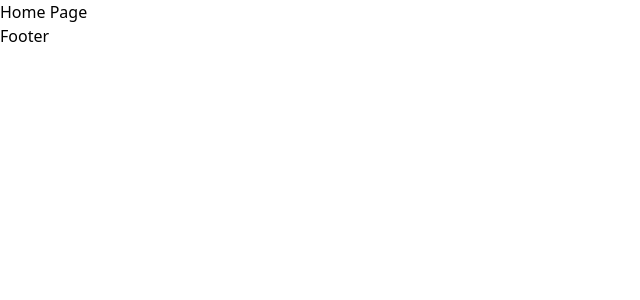
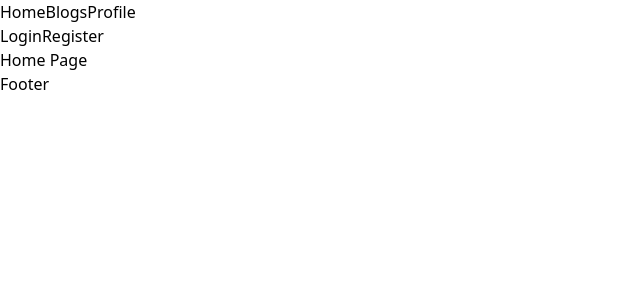
Before and after one commit to AbuPsng/Nyapin-Blog, a React (Vite) app in the folder client/: page / in a window 1280 px wide. Shown: the top 300 px of the page, without its empty margins (0-640 px from the left). Built offline with nearby package versions, Linux system fonts and the light colour scheme.

Commit message:
updating

```diff
--- a/client/src/App.jsx
+++ b/client/src/App.jsx
@@ -3,7 +3,7 @@ import HomePages from "./pages/HomePages"
 import BlogListsPage from "./pages/BlogListsPage"
 
 
-import { createBrowserRouter, RouterProvider, Route, Link, } from "react-router-dom";
+import { createBrowserRouter, RouterProvider } from "react-router-dom";
 import BlogDetailsPage from "./pages/BlogDetailsPage";
 import RegisterPage from "./pages/RegistrationPage";
 import LoginPage from "./pages/LoginPage";
@@ -40,11 +40,8 @@ function App() {
 
   return (
     <>
-      <Template>
-        <RouterProvider router={router}>
-
-        </RouterProvider>
-      </Template>
+      <RouterProvider router={router}>
+      </RouterProvider>
     </>
   )
 }
--- a/client/src/components/Navbar.jsx
+++ b/client/src/components/Navbar.jsx
@@ -1,9 +1,36 @@
+import { Link } from "react-router-dom"
 
+const pageLinks = [
+    { name: "Home", link: "/" },
+    { name: "Blogs", link: "/blog_lists" },
+    { name: "Profile", link: "/my_details" },
+]
+
+const authLinks = [
+    { name: "Login", link: "/sign_in" },
+    { name: "Register", link: "/sign-up" },
+]
 
 const Navbar = () => {
     return (
-        <div>
+        <div className="w-full ">
+            {/* //**links lists */}
+            <ul>
+                {
+                    pageLinks.map(links => (
+                        <Link to={links.link} key={links.name} >{links.name}</Link>
+                    ))
+                }
+            </ul>
 
+            {/* //**login and registration */}
+            <ul>
+                {
+                    authLinks.map(links => (
+                        <Link to={links.link} key={links.name} >{links.name}</Link>
+                    ))
+                }
+            </ul>
         </div>
     )
 }
--- a/client/src/components/Template.jsx
+++ b/client/src/components/Template.jsx
@@ -4,9 +4,11 @@ import Footer from './Footer'
 const Template = ({ children }) => {
     return (
         <>
-            <Navbar />
-            {children}
-            <Footer />
+            <div className="w-full px-20">
+                <Navbar />
+                {children}
+                <Footer />
+            </div>
         </>
     )
 }
--- a/client/src/pages/BlogDetailsPage.jsx
+++ b/client/src/pages/BlogDetailsPage.jsx
@@ -1,10 +1,13 @@
+import Template from "../components/Template"
 
 
 const BlogDetailsPage = () => {
     return (
-        <div>
-            <h1>Blog details</h1>
-        </div>
+        <Template>
+            <div>
+                <h1>Blog details</h1>
+            </div>
+        </Template>
     )
 }
 
--- a/client/src/pages/BlogListsPage.jsx
+++ b/client/src/pages/BlogListsPage.jsx
@@ -1,9 +1,12 @@
+import Template from "../components/Template"
 
 const BlogListsPage = () => {
     return (
-        <div>
-            <h1>Blog list pages</h1>
-        </div>
+        <Template>
+            <div>
+                <h1>Blog list pages</h1>
+            </div>
+        </Template >
     )
 }
 
--- a/client/src/pages/HomePages.jsx
+++ b/client/src/pages/HomePages.jsx
@@ -1,10 +1,13 @@
+import Template from "../components/Template"
 
 
 const HomePages = () => {
     return (
-        <div>
-            <h1>Home Page</h1>
-        </div>
+        <Template>
+            <div>
+                <h1>Home Page</h1>
+            </div>
+        </Template>
     )
 }
 
--- a/client/src/pages/LoginPage.jsx
+++ b/client/src/pages/LoginPage.jsx
@@ -1,3 +1,4 @@
+import Template from "../components/Template"
 
 
 const LoginPage = () => {
--- a/client/src/pages/UserDetailsPage.jsx
+++ b/client/src/pages/UserDetailsPage.jsx
@@ -1,9 +1,12 @@
+import Template from "../components/Template"
 
 const UserDetailsPage = () => {
     return (
-        <div>
-            <h1>User details page</h1>
-        </div>
+        <Template>
+            <div>
+                <h1>User details page</h1>
+            </div>
+        </Template>
     )
 }
 
```
